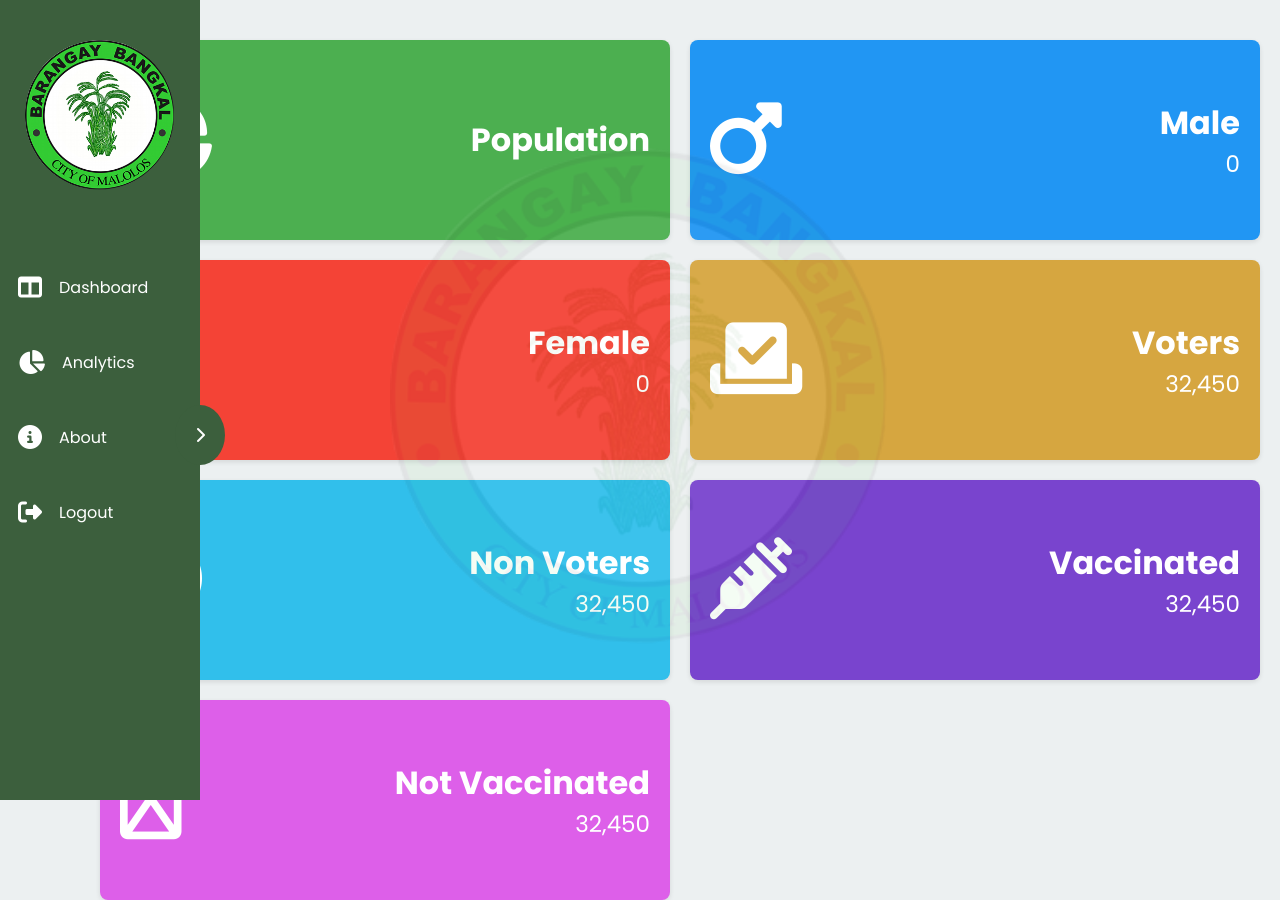
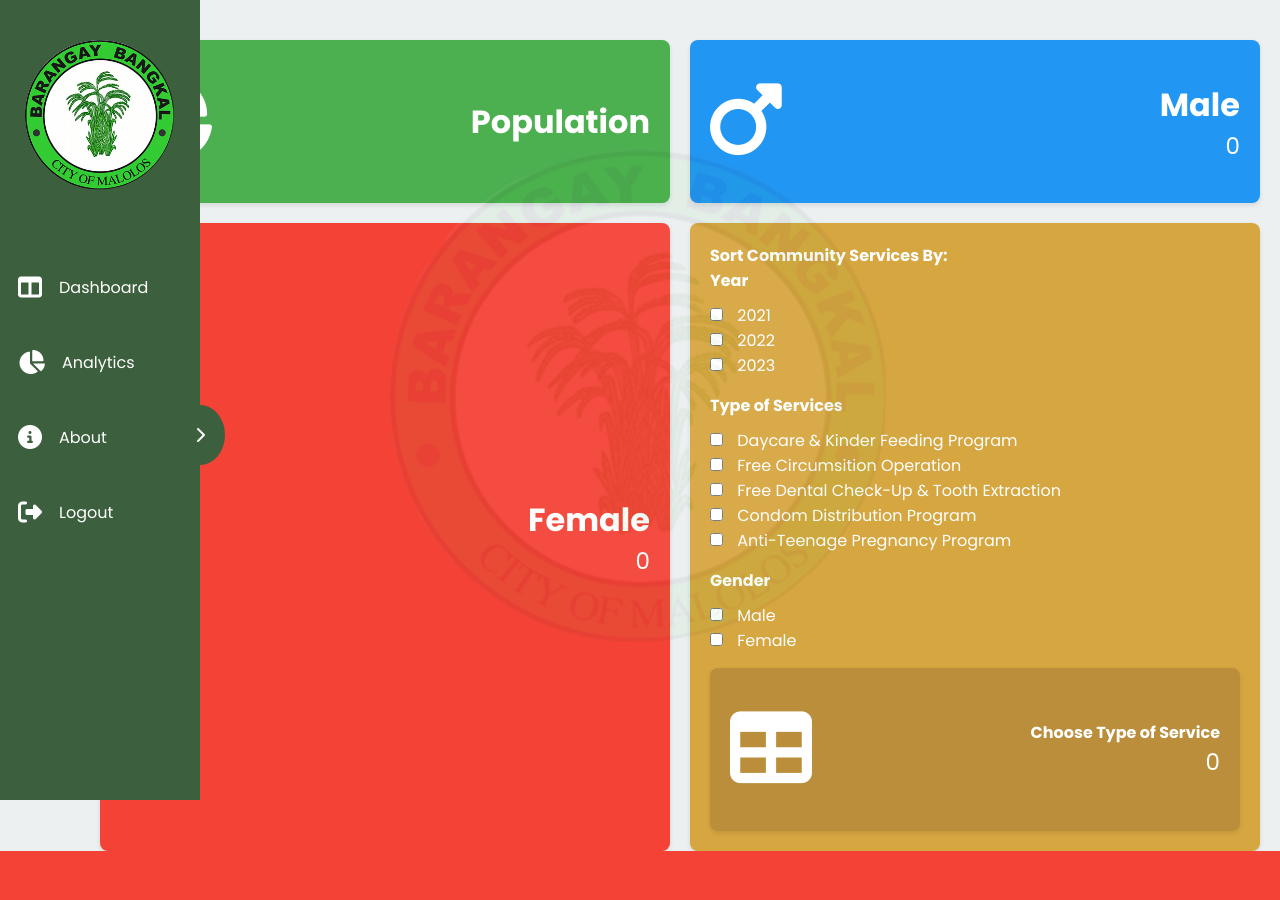
Before and after one commit to marialynmm/BangkalMalolosCitySystem, a PHP site: page /dashboard.php in a window 1280 px wide. After the commit the page ends 851 px from the top, so only its background shows below. Run offline with PHP 8.4, Linux system fonts and the light colour scheme; data that the repository does not hold is empty.

Commit message:
Dashboard Services

```diff
--- a/Backend/Login.php
+++ b/Backend/Login.php
@@ -19,7 +19,7 @@
         $error_message = "Username and password are required.";
     } else {
         // Prepare SQL query to fetch user details
-        $stmt = $conn->prepare("SELECT user_id, username, password FROM user_tb WHERE username = ?");
+        $stmt = $conn->prepare("SELECT ID, user_name, password FROM user_tb WHERE user_name = ?");
         $stmt->bind_param("s", $username);
         $stmt->execute();
         $result = $stmt->get_result();
@@ -31,7 +31,7 @@
             // Verify plain text password
             if ($password === $user['password']) {
                 // Set session variables
-                $_SESSION['user_id'] = $user['user_id'];
+                $_SESSION['user_id'] = $user['ID'];
                 $_SESSION['username'] = $user['username'];
 
                 // Redirect to a protected page (e.g., dashboard)
@@ -58,4 +58,3 @@
     header("Location: ../Frontend/index.php");
     exit();
 }
-?>
--- a/Backend/connect.php
+++ b/Backend/connect.php
@@ -3,7 +3,7 @@
 $host = "localhost";
 $user = "root";
 $password = "";
-$db = "brgy_bankal_db";
+$db = "brgy_bangkal_db";
 
 $conn = new mysqli($host,$user,$password,$db);
 
--- a/Frontend/css/dashboard.css
+++ b/Frontend/css/dashboard.css
@@ -14,6 +14,26 @@
     display: flex;
     height: 100vh;
     transition: margin-left 0.3s;
+}
+
+.sorting-checkbox label {
+    display: block;
+}
+
+.sorting-checkbox input[type="checkbox"] {
+    margin-right: 10px;
+}
+
+fieldset {
+    border: none;
+    margin-bottom: 15px;
+    padding: 0;
+}
+
+legend {
+    font-weight: bold;
+    margin-bottom: 10px;
+    color: #ffffff;
 }
 
 .sidebar img {
@@ -100,9 +120,7 @@
     padding: 20px;
     box-shadow: 0 2px 5px rgba(0, 0, 0, 0.1);
     width: 100%;
-    max-width: 600px;
     /* Maximum width to prevent overflow */
-    height: 200px;
     /* Height will be adjusted based on content */
     display: flex;
     flex-direction: column;
@@ -196,17 +214,35 @@
     background-color: #7944ce;
     /* Red */
 }
+
 .card:nth-child(7) {
     background-color: #dd5fe9;
     /* Red */
 }
+
 .card:nth-child(8) {
     background-color: #96e2dc;
     /* Red */
 }
+
 .card:nth-child(9) {
     background-color: #c2ee70;
     /* Red */
+}
+
+.card-categoires{
+    background-color: #8d683162;
+    color: #ffffff;
+    border-radius: 8px;
+    padding: 20px;
+    box-shadow: 0 2px 5px rgba(0, 0, 0, 0.1);
+    width: 100%;
+    /* Maximum width to prevent overflow */
+    /* Height will be adjusted based on content */
+    display: flex;
+    flex-direction: column;
+    justify-content: center;
+    align-items: start;
 }
 
 @media (max-width: 768px) {
--- a/Frontend/dashboard.php
+++ b/Frontend/dashboard.php
@@ -117,41 +117,76 @@
                         </div>
                     </div>
                     <div class="card">
+
                         <div class="card-content">
-                            <i class="icon"><i class="fa-solid fa-check-to-slot"></i></i>
-                            <div class="text-content">
-                                <h3>Voters</h3>
-                                <p>32,450</p>
+
+                            <div class="sorting-checkbox">
+                                <h4>Sort Community Services By:</h4>
+
+                                <fieldset>
+                                    <legend>Year</legend>
+                                    <label>
+                                        <input type="checkbox" id="sort-year-2021" name="sort-year">
+                                        2021
+                                    </label>
+                                    <label>
+                                        <input type="checkbox" id="sort-year-2022" name="sort-year">
+                                        2022
+                                    </label>
+                                    <label>
+                                        <input type="checkbox" id="sort-year-2023" name="sort-year">
+                                        2023
+                                    </label>
+                                </fieldset>
+
+                                <fieldset>
+                                    <legend>Type of Services</legend>
+                                    <label>
+                                        <input type="checkbox" id="sort-service-type-education" name="sort-service-type">
+                                        Daycare & Kinder Feeding Program
+                                    </label>
+                                    <label>
+                                        <input type="checkbox" id="sort-service-type-health" name="sort-service-type">
+                                        Free Circumsition Operation
+                                    </label>
+                                    <label>
+                                        <input type="checkbox" id="sort-service-type-environment" name="sort-service-type">
+                                        Free Dental Check-Up & Tooth Extraction
+                                    </label>
+                                    <label>
+                                        <input type="checkbox" id="sort-service-type-environment" name="sort-service-type">
+                                        Condom Distribution Program
+                                    </label>
+                                    <label>
+                                        <input type="checkbox" id="sort-service-type-environment" name="sort-service-type">
+                                        Anti-Teenage Pregnancy Program
+                                    </label>
+                                </fieldset>
+
+                                <fieldset>
+                                    <legend>Gender</legend>
+                                    <label>
+                                        <input type="checkbox" id="sort-gender-male" name="sort-gender">
+                                        Male
+                                    </label>
+                                    <label>
+                                        <input type="checkbox" id="sort-gender-female" name="sort-gender">
+                                        Female
+                                    </label>
+                                </fieldset>
+                            </div>
+                        </div>
+                        <div class="card-categoires">
+                            <div class="card-content">
+                                <i class="icon"><i class="fa-solid fa-table"></i></i>
+                                <div class="text-content">
+                                    <h4 id="selected-title">Choose Type of Service</h4>
+                                    <p id="selected-count">0</p>
+                                </div>
                             </div>
                         </div>
                     </div>
-                    <div class="card">
-                        <div class="card-content">
-                            <i class="icon"><i class="fa-solid fa-circle-xmark"></i></i>
-                            <div class="text-content">
-                                <h3>Non Voters</h3>
-                                <p>32,450</p>
-                            </div>
-                        </div>
-                    </div>
-                    <div class="card">
-                        <div class="card-content">
-                            <i class="icon"><i class="fa-solid fa-syringe"></i></i>
-                            <div class="text-content">
-                                <h3>Vaccinated</h3>
-                                <p>32,450</p>
-                            </div>
-                        </div>
-                    </div>
-                    <div class="card">
-                        <div class="card-content">
-                            <i class="icon"><i class="fa-regular fa-syringe"></i></i>
-                            <div class="text-content">
-                                <h3>Not Vaccinated</h3>
-                                <p>32,450</p>
-                            </div>
-                        </div>
-                    </div>
+
                 </section>
             </div>
         </div>
--- a/Frontend/scripts/scripts.js
+++ b/Frontend/scripts/scripts.js
@@ -433,8 +433,72 @@
     }
 }
 
+//DASHBOARD CATEGORIES
+function servicesSorting() {
+    const checkboxes = document.querySelectorAll('.sorting-checkbox input[type="checkbox"]');
+
+    checkboxes.forEach((checkbox) => {
+        checkbox.addEventListener('change', function () {
+            const categoryName = this.closest('fieldset').querySelector('legend').textContent;
+
+            if (categoryName !== 'Gender') { // Only hide others if not in the gender category
+                // Hide the checkbox of the category selected
+                if (this.checked) {
+                    checkboxes.forEach((cb) => {
+                        if (cb !== this && cb.closest('fieldset').querySelector('legend').textContent === categoryName) {
+                            cb.parentElement.style.display = 'none'; // Hide the other checkboxes in the same category
+                        }
+                    });
+                } else {
+                    // Show all checkboxes again if unchecked
+                    checkboxes.forEach((cb) => {
+                        if (cb.closest('fieldset').querySelector('legend').textContent === categoryName) {
+                            cb.parentElement.style.display = 'block'; // Show checkboxes in the same category
+                        }
+                    });
+                }
+            } else {
+                // For Gender category, allow multiple selections, show all checkboxes
+                if (!this.checked) {
+                    // When unchecked, show all gender checkboxes again
+                    checkboxes.forEach((cb) => {
+                        if (cb.closest('fieldset').querySelector('legend').textContent === categoryName) {
+                            cb.parentElement.style.display = 'block'; // Show gender checkboxes
+                        }
+                    });
+                }
+            }
+        });
+    });
+}
+//DASHBOARD SERVICES
+function updateServicesCount() {
+    document.querySelectorAll('.sorting-checkbox input[name="sort-service-type"]').forEach((checkbox) => {
+        checkbox.addEventListener('change', updateVoterCount);
+    });
+
+    function updateVoterCount() {
+        const selectedCheckboxes = document.querySelectorAll('.sorting-checkbox input[name="sort-service-type"]:checked');
+
+        let selectedServices = [];
+
+        selectedCheckboxes.forEach((checkbox) => {
+            selectedServices.push(checkbox.parentElement.textContent.trim());
+        });
+
+        // Update the text based on selected services
+        const selectedTitle = selectedServices.length > 0 ? selectedServices.join(', ') : '';
+        document.getElementById('selected-title').textContent = selectedTitle;
+        if (selectedServices.length > 0) {
+            selectedTitle.style.text = 'Choose Type of Services'; // Show title
+        }
+    }
+}
+
 // Combine initialization functions into a single DOMContentLoaded event
 document.addEventListener('DOMContentLoaded', () => {
+    servicesSorting();
+    updateServicesCount();
     initializeInteract();
     const pieChart = initializeCharts(); // Initialize charts and get pieChart instance
     initializeSidebar();
```
